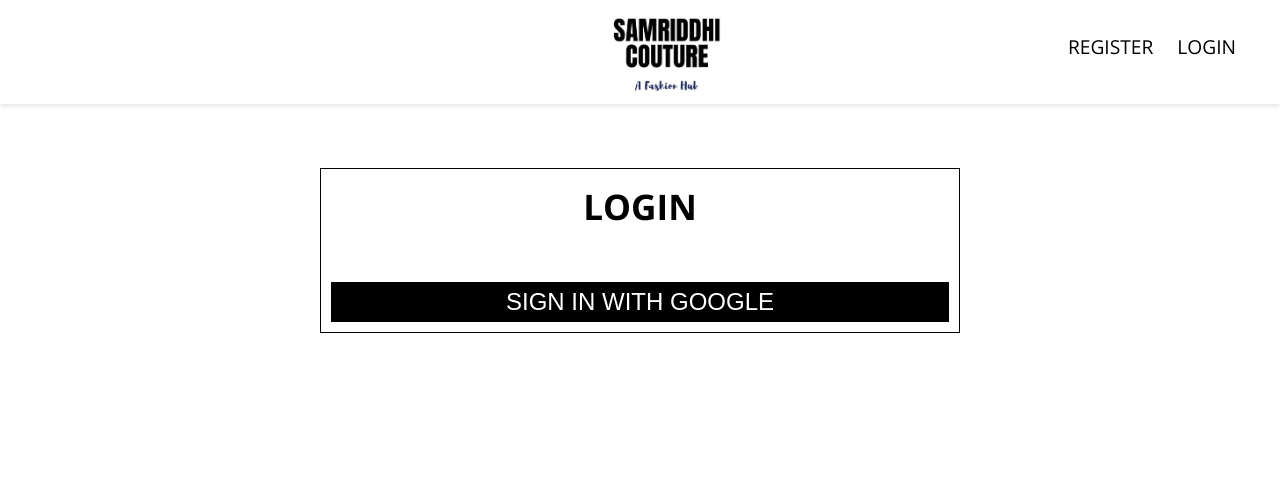
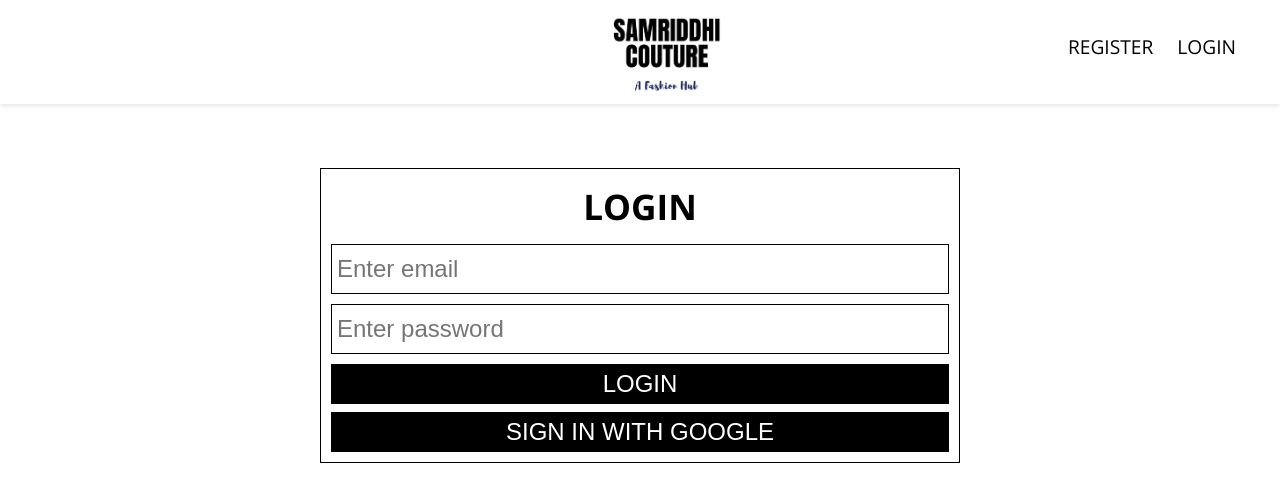
Before and after one commit to namitagarwal1209/SamriddhiCotour, a React (Create React App) app: page /login in a window 1280 px wide. Shown: the top 502 px of the page. Built offline with nearby package versions, Linux system fonts and the light colour scheme; no server answers.

Commit message:
Sign In page connected to firebase

```diff
--- a/src/components/Signin/index.js
+++ b/src/components/Signin/index.js
@@ -1,15 +1,49 @@
 import React, { Component } from 'react';
 import './style.scss';
 import Button from '../forms/Button';
-import {signInWithGoogle} from './../../firebase/utils'
+import {signInWithGoogle, auth} from './../../firebase/utils'
+import FormInput from '../forms/Forminput';
+
+
+const initialState = {
+    email:'',
+    password:''
+}
 
 class Signin extends Component {
 
+    constructor(props) {
+        super(props)
+
+        this.state = {
+             ...initialState
+        }
+        this.handleChange = this.handleChange.bind(this);
+    }
     handleSubmit = async e => {
         e.preventDefault();
+
+        const {email, password} = this.state
+        try{
+            auth.signInWithEmailAndPassword(email,password)
+
+        }catch(err){
+            //console.log(err)
+        }
+
     }
 
+    handleChange(e){
+        const {name, value} = e.target;
+        this.setState({
+            [name]:value
+        })
+     }
+
+
+
     render(){
+        const {email, password} = this.state
         return (
             <div className='signin'>
                 <div className='wrap'>
@@ -17,6 +51,25 @@
 
                     <div className="formWrap">
                         <form onSubmit = {this.handleSubmit}>
+
+                            <FormInput
+                                type='email'
+                                name='email'
+                                value={email}
+                                placeholder = 'Enter email'
+                                handleChange = {this.handleChange}/>
+
+                            <FormInput
+                                type='password'
+                                name='password'
+                                value={password}
+                                placeholder = 'Enter password'
+                                handleChange={this.handleChange} />
+
+                            <Button type='submit'>
+                                LOGIN
+                            </Button>
+
                             <div className="socialSign">
                                 <div className='row'>
                                     <Button onClick =  {signInWithGoogle}>
--- a/src/components/Signin/style.scss
+++ b/src/components/Signin/style.scss
@@ -20,6 +20,6 @@
     }
 
     .socialSign{
-        margin: 3rem auto 0;
+        margin: 0.5rem auto 0;
     }
 }
--- a/src/components/Signup/index.js
+++ b/src/components/Signup/index.js
@@ -49,8 +49,9 @@
             return;
         }
 
+        //if password matches then we'll add the data to our firebase db
         try{
-            const {user}= await auth.createUserWithEmailAndPassword(email,password)
+            const {user} = await auth.createUserWithEmailAndPassword(email,password)
 
             handleUserProfile(user, {displayName}) //look at the function definition. passing the userAuth and additional data
 
```
